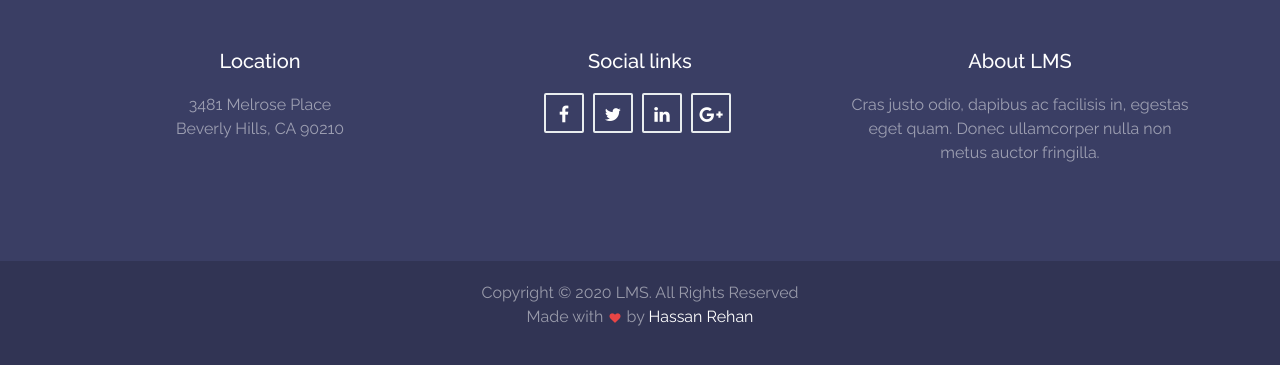
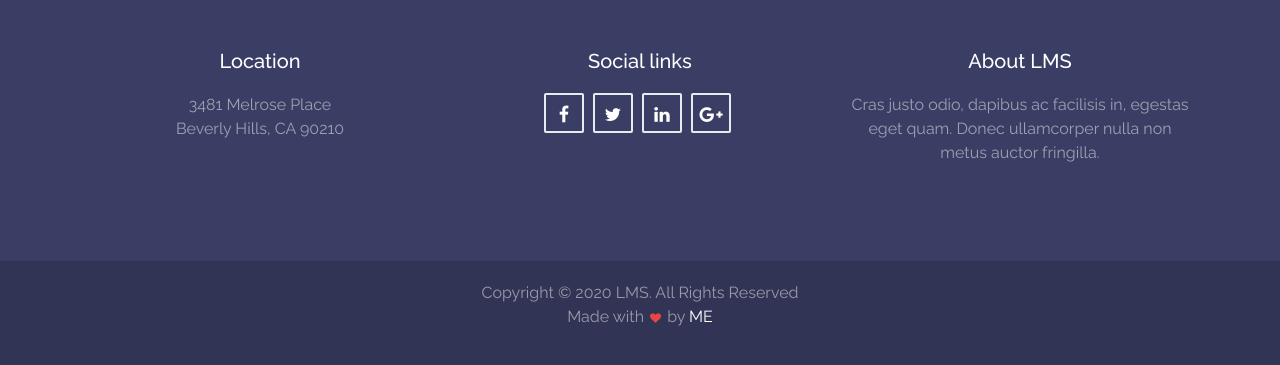
Before and after one commit to hassan-rehan/LMS, a Django app: page / in a window 1280 px wide. Shown: the part 2989-3354 px from the top of the page. Run offline with Django 3.2, Linux system fonts and the light colour scheme; data that the repository does not hold is empty; some libraries are stand-ins or nearby versions; some web fonts are replaced.

Commit message:
UI issue

```diff
--- a/Templates/shared/footer.html
+++ b/Templates/shared/footer.html
@@ -25,7 +25,7 @@
     <div class="footer-bottom">
         <div class="container">
             <div class="col-md-12">
-                <p>Copyright © 2020 LMS. All Rights Reserved<br>Made with <i class="fa fa-heart pulse"></i> by <a href="http://kamalchaneman.com/">Hassan Rehan</a></p>
+                <p>Copyright © 2020 LMS. All Rights Reserved<br>Made with <i class="fa fa-heart pulse"></i> by <a href="http://kamalchaneman.com/">ME</a></p>
             </div>
         </div>
     </div>
```
